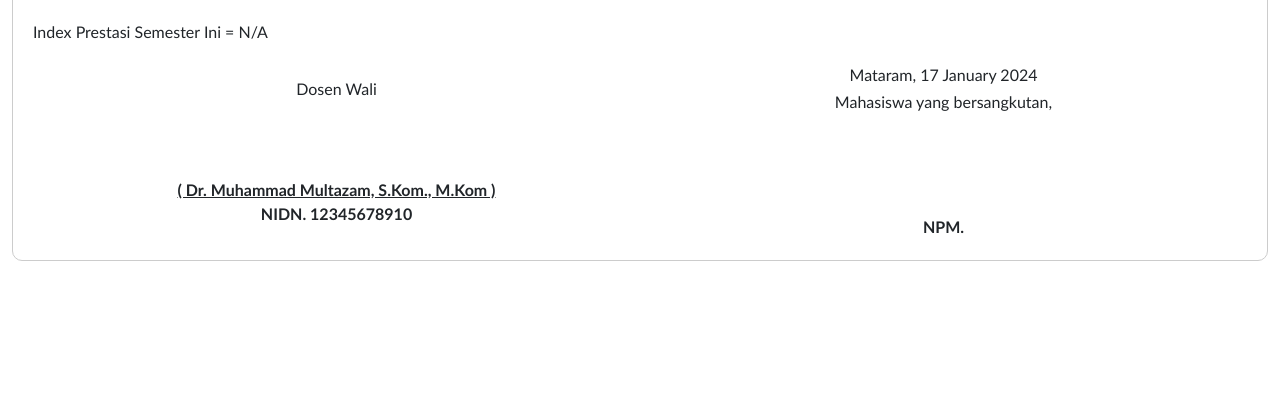
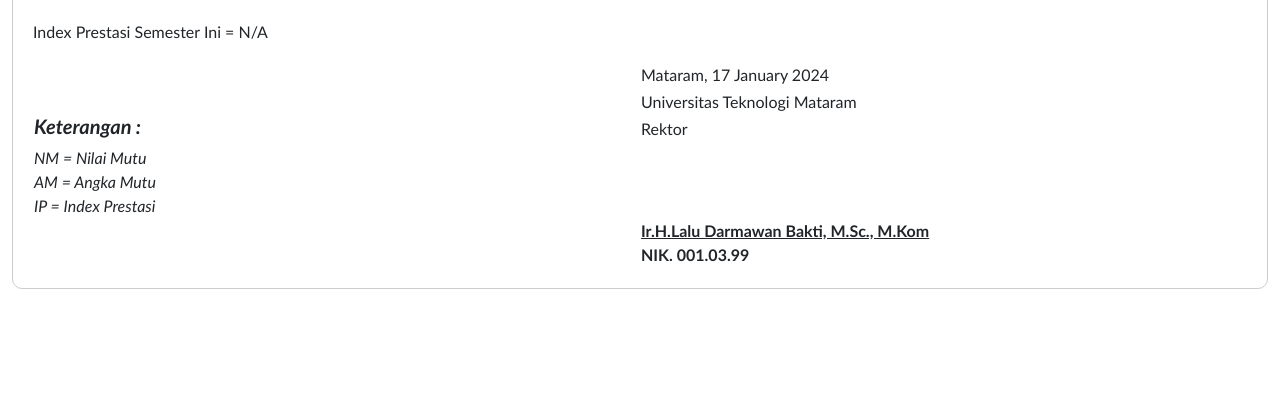
Before and after one commit to Mfrsrzdnsy/siakad2, a PHP site: page /khs_cetak.php in a window 1280 px wide. Shown: the part 396-800 px from the top of the page. Run offline with PHP 8.4, Linux system fonts and the light colour scheme; the visitor is signed in with stand-in values (Sample User, id 1); data that the repository does not hold is empty; some libraries are stand-ins or nearby versions.

Commit message:
update khs

```diff
--- a/khs_cetak.php
+++ b/khs_cetak.php
@@ -49,7 +49,7 @@
 <body onload="javascript:window.print()">
     <div class="container-fluid">
         <div class="card">
-            <h5 class="card-title text-center"><b>KARTU RENCANA STUDI (KRS)</b></h5>
+            <h5 class="card-title text-center"><b>KARTU HASIL STUDI (KHS)</b></h5>
 
             <!-- Informasi Mahasiswa -->
             <table class="table table-borderless">
@@ -186,18 +186,20 @@
 
             <!-- Tanggal dan Tanda Tangan -->
             <div class="card-bottom">
-    <table class="text-center" style="width: 100%;">
+    <table class="" style="width: 100%;">
         <tr>
             <td class="dosen" style="width: 50%;">
-                <h6 style="margin-bottom: 80px;">Dosen Wali</h6>
-                <span><u><b>( Dr. Muhammad Multazam, S.Kom., M.Kom )</b></u></span><br>
-                <b>NIDN. 12345678910</b>
+            <h5><b><i>Keterangan :</i></b></h5>
+            <span><i>NM = Nilai Mutu</i></span><br>
+            <span><i>AM = Angka Mutu</i></span><br>
+            <span><i>IP = Index Prestasi</i></span>
             </td>
-            <td class="mahasiswa" style="width: 50%;">
+            <td class="rektor" style="width: 50%;">
                 <h6>Mataram, <?php echo date('d F Y') ?></h6>
-                <h6 style="margin-bottom: 80px;">Mahasiswa yang bersangkutan,</h6>
-                <span><u><b><?php echo $data['nama_mhs']; ?></b></u></span><br>
-                <span><b>NPM. <?php echo $data['nim']; ?></b></span>
+                <h6 >Universitas Teknologi Mataram</h6>
+                <h6 style="margin-bottom: 80px;">Rektor</h6>
+                <span><u><b> Ir.H.Lalu Darmawan Bakti, M.Sc., M.Kom </b></u></span><br>
+                <span><b>NIK. 001.03.99</b></span>
             </td>
         </tr>
     </table>
```
